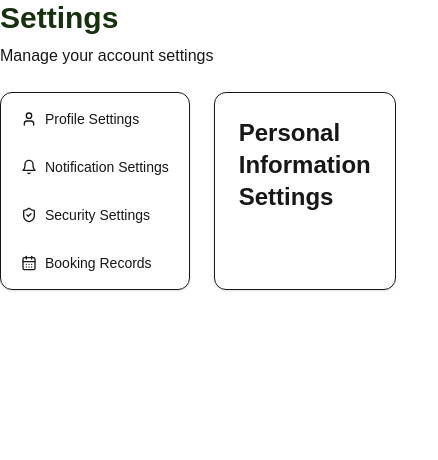
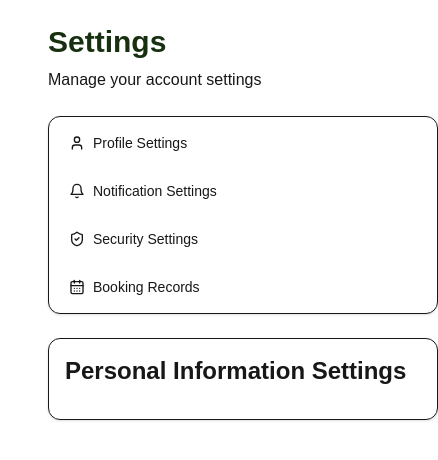
Before and after one commit to Escapsule/Thalitera, a Next.js app: page /settings in a window 390 px wide. Shown: the top 460 px of the page, 438 px wide, since content can reach past the window. Built offline with nearby package versions, Linux system fonts and the light colour scheme.

Commit message:
Initial design of Settings-page: On the left is the navigation bar, including ProfileSettings, NotificationSettings, SecuritySettings, BookingRecords, and on the right is the content

```diff
--- a/src/app/settings/page.tsx
+++ b/src/app/settings/page.tsx
@@ -42,16 +42,16 @@ const page = () => {
     const [activeTab, setActiveTab] = useState("profile")
 
     return (
-        <div>
+        <div className="container min-w-[80vw] py-6 ml-12">
 
             <div className="mb-6">
                 <h1 className="text-3xl font-bold text-[lch(17_23_133)] mb-2">Settings</h1>
                 <p className="text-muted-foreground">Manage your account settings</p>
             </div>
 
-            <div className="flex gap-6">
+            <div className="flex flex-col md:flex-row gap-6">
                 {/* Left Navigation */}
-                <Card className="w-64 p-2">
+                <Card className="w-full md:w-64 p-2">
                     <nav className="space-y-3">
                         {navItems.map((item) => (
                             <Button
@@ -71,7 +71,7 @@ const page = () => {
                 </Card>
 
                 {/* Right side content */}
-                <Card className="flex-1 p-6">
+                <Card className="flex-1 p-4 md:p-6">
                     {activeTab === "profile" && (
                         <ProfileSettings />
                     )}
```
